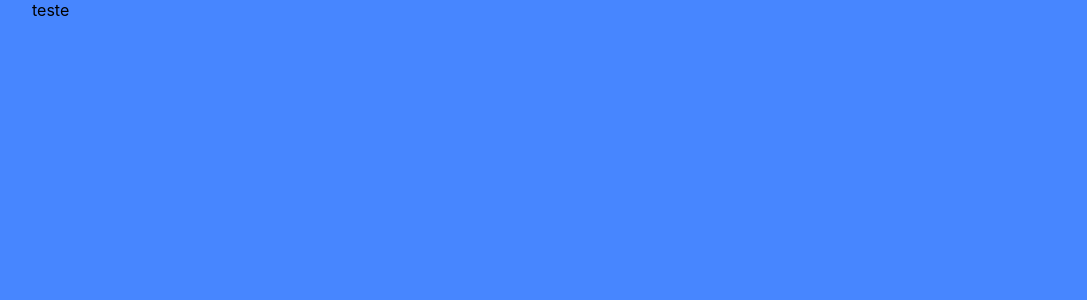
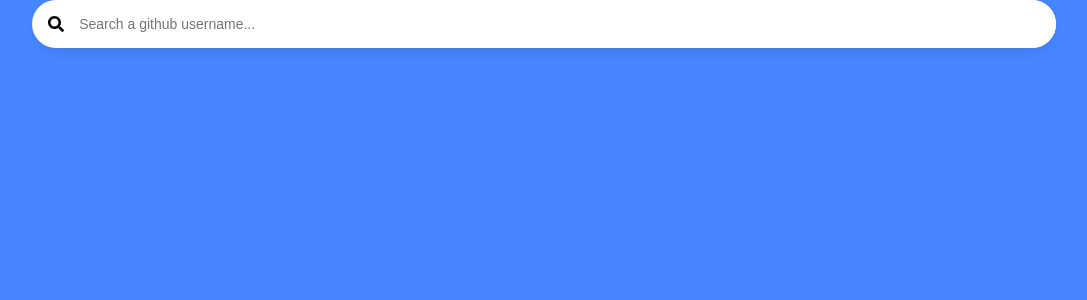
Before and after one commit to cmarcal/chamaAppChallenge, a React (Create React App) app in the folder app/: page / in a window 1280 px wide. Shown: the top 300 px of the page, without its empty margins (96-1183 px from the left). Built offline with nearby package versions, Linux system fonts and the light colour scheme.

Commit message:
search component style

```diff
--- a/app/package.json
+++ b/app/package.json
@@ -13,6 +13,7 @@
     "axios": "^0.21.1",
     "react": "^17.0.1",
     "react-dom": "^17.0.1",
+    "react-icons": "^4.2.0",
     "react-router-dom": "^5.2.0",
     "react-scripts": "4.0.3",
     "styled-components": "^5.2.1",
--- a/app/src/components/Container.ts
+++ b/app/src/components/container/styles.ts
@@ -6,6 +6,6 @@ export const Container = styled.div`
 	width: 80%;
 
 	@media (max-width: 768px) {
-		width: 100%;
+		width: 95%;
 	}
 `;
--- a/app/src/components/index.ts
+++ b/app/src/components/index.ts
@@ -1 +1,2 @@
-export { Container } from "./Container";
+export { Container } from "./container/styles";
+export { InputSearch } from "./search/InputSearch";
--- /dev/null
+++ b/app/src/components/search/InputSearch.tsx
@@ -0,0 +1,16 @@
+import React from "react";
+import { Icon, Input, Wrapper } from "./styles";
+import { FaSearch } from "react-icons/fa";
+
+interface ComponentProps {}
+
+export const InputSearch = (props: ComponentProps) => {
+	return (
+		<Wrapper>
+			<Icon>
+				<FaSearch />
+			</Icon>
+			<Input placeholder="Search a github username..." />
+		</Wrapper>
+	);
+};
--- /dev/null
+++ b/app/src/components/search/styles.ts
@@ -0,0 +1,33 @@
+import styled from "styled-components";
+
+export const Wrapper = styled.div`
+	width: 100%;
+	box-shadow: 0px 5px 20px -12px rgb(0 0 0 / 34%);
+	-webkit-box-shadow: 0px 5px 20px -12px rgb(0 0 0 / 34%);
+	position: relative;
+	border-radius: 40px;
+	background: #fff;
+	overflow-x: hidden;
+	display: flex;
+`;
+
+export const Icon = styled.div`
+	width: 48px;
+	height: 48px;
+	display: flex;
+	align-items: center;
+	justify-content: center;
+`;
+
+export const Input = styled.input`
+	padding: 0 20px 0 0;
+	height: 48px;
+	background: #fff;
+	color: #000;
+	font-size: 14px;
+	border-radius: 2px;
+	-webkit-box-shadow: none;
+	box-shadow: none;
+	border: none;
+	width: 95%;
+`;
--- a/app/src/pages/Search.tsx
+++ b/app/src/pages/Search.tsx
@@ -1,6 +1,10 @@
 import React from "react";
-import { Container } from "../components";
+import { Container, InputSearch } from "../components";
 
 export default function Search() {
-	return <Container>teste</Container>;
+	return (
+		<Container>
+			<InputSearch />
+		</Container>
+	);
 }
```
Also changed, not shown: 1 other file (tests, documents, lock files or other folders).
